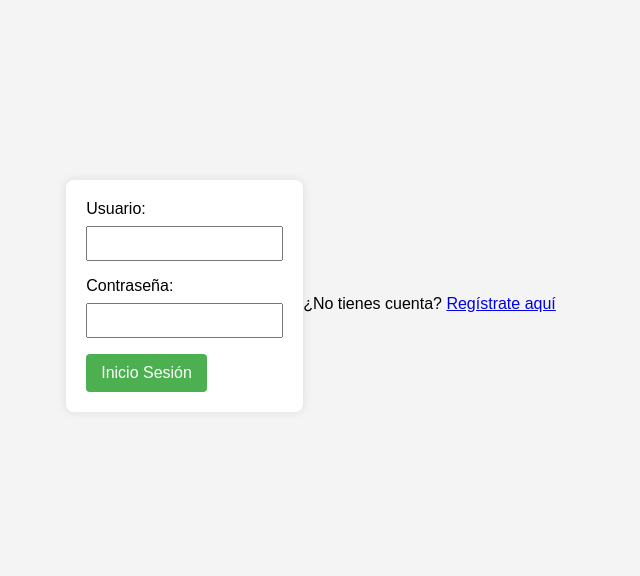
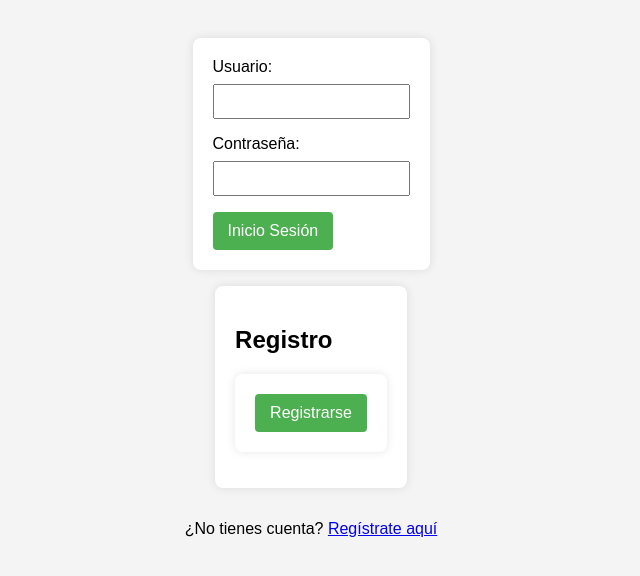
Before and after one commit to afar99/aplicacionweb, a plain HTML site: page templates/login.html in a window 1280 px wide. Shown: the part 104-680 px from the top of the page, without its empty margins (329-969 px from the left). Drawn offline with Linux system fonts and the light colour scheme.

Commit message:
cambio de bton

```diff
--- a/templates/login.html
+++ b/templates/login.html
@@ -14,6 +14,7 @@
             align-items: center;
             justify-content: center;
             height: 100vh;
+            flex-direction: column;  /* Agregado para cambiar la dirección de la disposición a columna */
         }
 
         form {
@@ -21,6 +22,7 @@
             padding: 20px;
             border-radius: 8px;
             box-shadow: 0 0 10px rgba(0, 0, 0, 0.1);
+            margin-bottom: 16px;  /* Agregado para agregar un espacio entre los formularios */
         }
 
         label {
@@ -49,6 +51,13 @@
             text-align: center;
             margin-top: 16px;
         }
+
+        .register-form {
+            background-color: #fff;
+            padding: 20px;
+            border-radius: 8px;
+            box-shadow: 0 0 10px rgba(0, 0, 0, 0.1);
+        }
     </style>
 </head>
 <body>
@@ -62,6 +71,15 @@
         <button type="submit">Inicio Sesión</button>
     </form>
 
+    <div class="register-form">
+        <h2>Registro</h2>
+        <!-- Agrega aquí el formulario de registro -->
+        <form action="/registro" method="post">
+            <!-- Agrega campos de registro aquí -->
+            <button type="submit">Registrarse</button>
+        </form>
+    </div>
+
     <div class="register-link">
         <p>¿No tienes cuenta? <a href="/registro">Regístrate aquí</a></p>
     </div>
```
